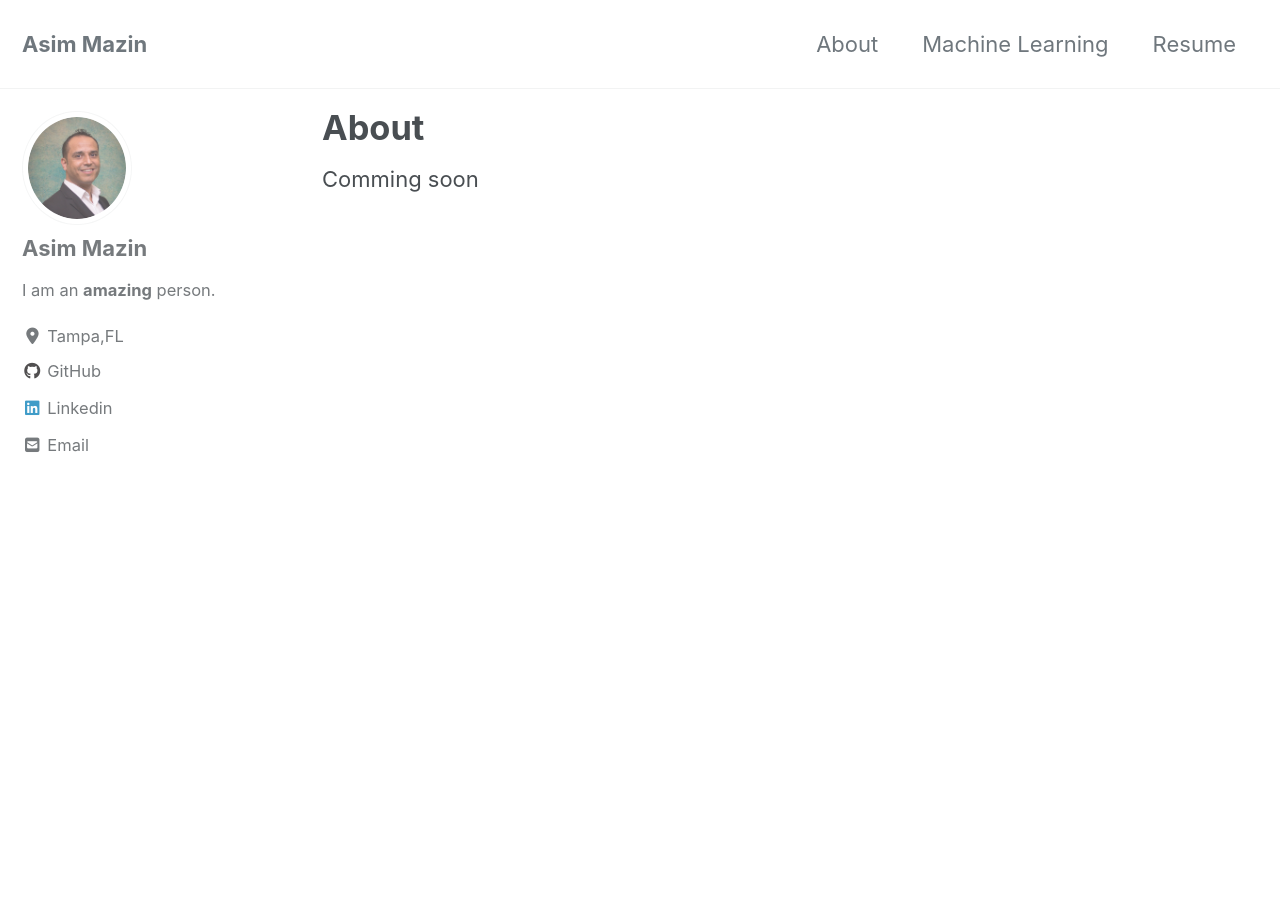
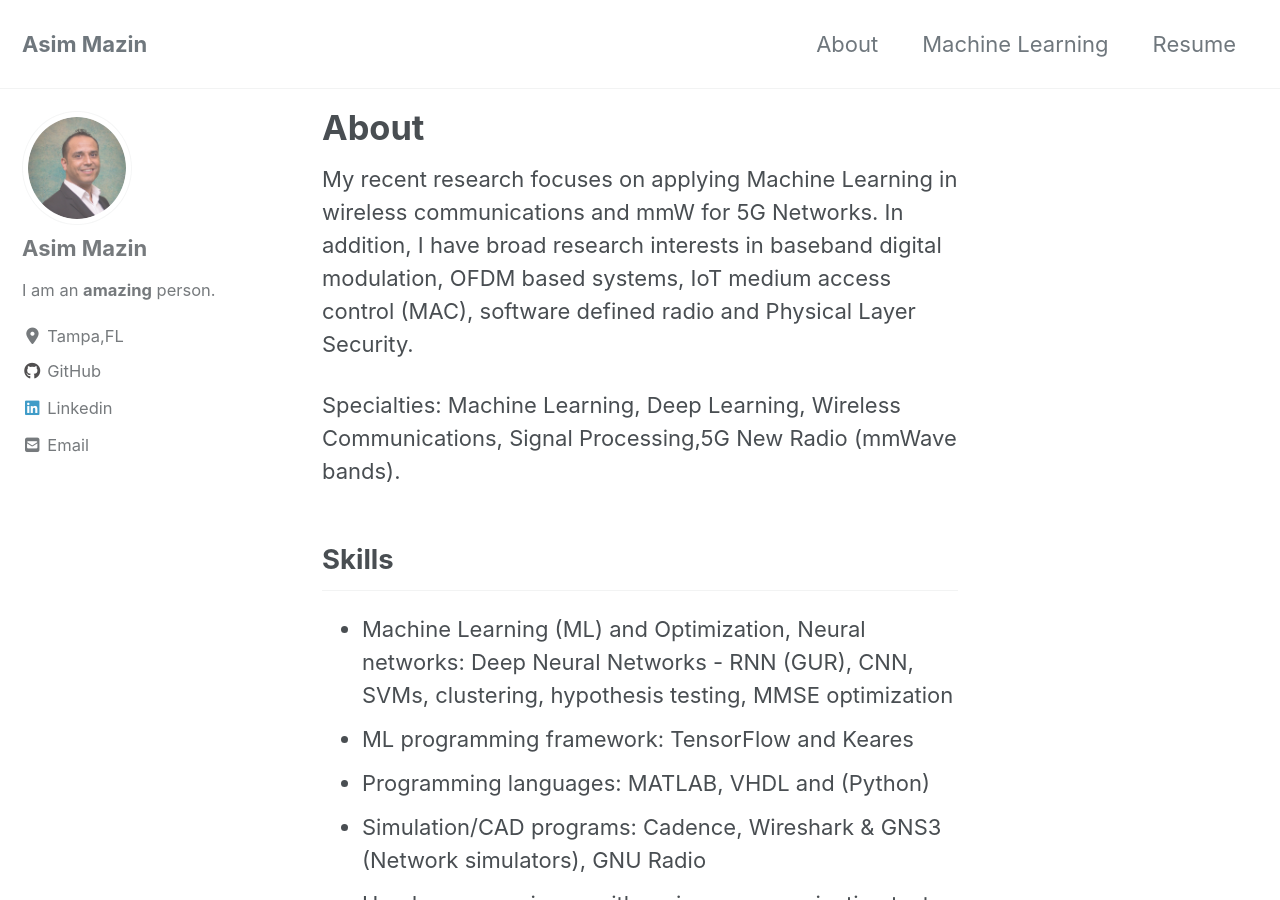
Before and after one commit to AsimMazin/Asimmazin.github.io, a Jekyll site: the page built from _pages/about.md, in a window 1280 px wide and 900 px high. Built offline with Jekyll 4.4.1, drawn with Linux system fonts in a browser that asks for light colours; cached includes are drawn as plain includes; nearby versions of some CDN libraries; some of the changed text lies outside the part shown.

Commit message:
New Modification

```diff
--- a/_pages/about.md
+++ b/_pages/about.md
@@ -2,6 +2,18 @@
 title: "About"
 permalink: /about/
 header:
-    image:
+    #image:
 ---
-Comming soon
+My recent research focuses on applying Machine Learning in wireless communications and mmW for 5G Networks. In addition, I have broad research interests in baseband digital modulation, OFDM based systems, IoT medium access control (MAC), software defined radio and Physical Layer Security.
+
+Specialties: Machine Learning, Deep Learning, Wireless Communications, Signal Processing,5G New Radio (mmWave bands).
+
+Skills
+----------------
+- Machine Learning (ML) and Optimization, Neural networks: Deep Neural Networks - RNN (GUR),
+  CNN, SVMs, clustering, hypothesis testing, MMSE optimization
+- ML programming framework: TensorFlow and Keares
+- Programming languages: MATLAB, VHDL and (Python)
+- Simulation/CAD programs: Cadence, Wireshark & GNS3 (Network simulators), GNU Radio
+- Hands-on experience with various communication test equipment (USRP, VSA, VSG)
+- Operating systems and Software: Windows, Mac OS, Linux.
```
